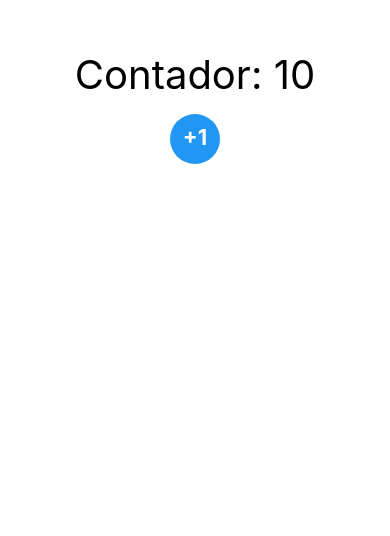
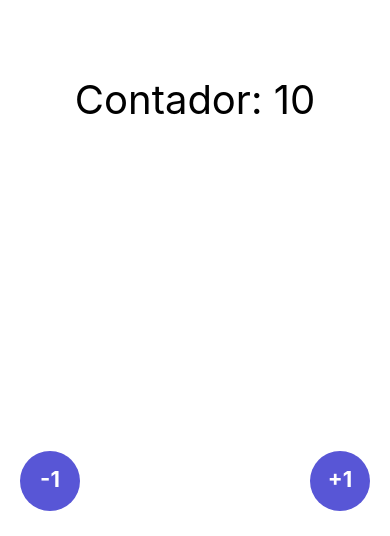
Before and after one commit to LuisRcap/Ejercicios-React-Native, a React Native app in the folder 02-MiPrimeraApp/: screen / in a window 390 px wide. Shown: the part 308-844 px from the top of the page. Built offline with nearby package versions, Linux system fonts and the light colour scheme.

Commit message:
Boton personalizado :fire:

```diff
--- a/02-MiPrimeraApp/src/screens/ContadorScreen.tsx
+++ b/02-MiPrimeraApp/src/screens/ContadorScreen.tsx
@@ -15,12 +15,23 @@ const ContadorScreen = () => {
             </Text>
 
             <TouchableOpacity
-                onPress={ () => setContador( contador +1 ) }
-                style={ styles.boton_wrap }
+                onPress={ () => setContador( contador + 1 ) }
+                style={ styles.boton_wrapBR }
             >
-                <View style={ styles.boton }>
+                <View style={ styles.fab }>
                     <Text style={ styles.text_boton }>
                         +1
+                    </Text>
+                </View>
+            </TouchableOpacity>
+
+            <TouchableOpacity
+                onPress={ () => setContador( contador - 1 ) }
+                style={ styles.boton_wrapBL }
+            >
+                <View style={ styles.fab }>
+                    <Text style={ styles.text_boton }>
+                        -1
                     </Text>
                 </View>
             </TouchableOpacity>
@@ -34,24 +45,32 @@ const styles = StyleSheet.create({
         justifyContent: 'center'
     },
     title: {
+        fontSize: 40,
         textAlign: 'center',
-        fontSize: 40,
         top: -15
     },
-    boton_wrap: {
-        width: 50,
-        alignSelf: 'center'
+    boton_wrapBR: {
+        bottom: 25,
+        position: 'absolute',
+        right: 25,
+        width: 50
     },
-    boton: {
-        backgroundColor: '#2196F3',
+    boton_wrapBL: {
+        bottom: 25,
+        position: 'absolute',
+        left: 25,
+        width: 50
+    },
+    fab: {
+        alignSelf: 'center',
+        backgroundColor: '#5856D6',
         borderRadius: 100,
-        width: 50,
-        height: 50,
-        alignSelf: 'center',
-        justifyContent: 'center'
+        height: 60,
+        justifyContent: 'center',
+        width: 60
     },
     text_boton: {
-        textAlign: 'center',
+        alignSelf: 'center',
         color: "white",
         fontSize: 22,
         fontWeight: 'bold',
```
